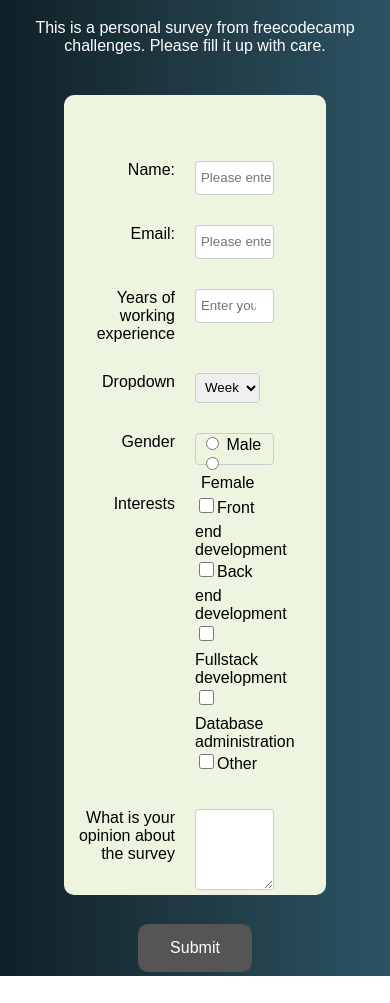
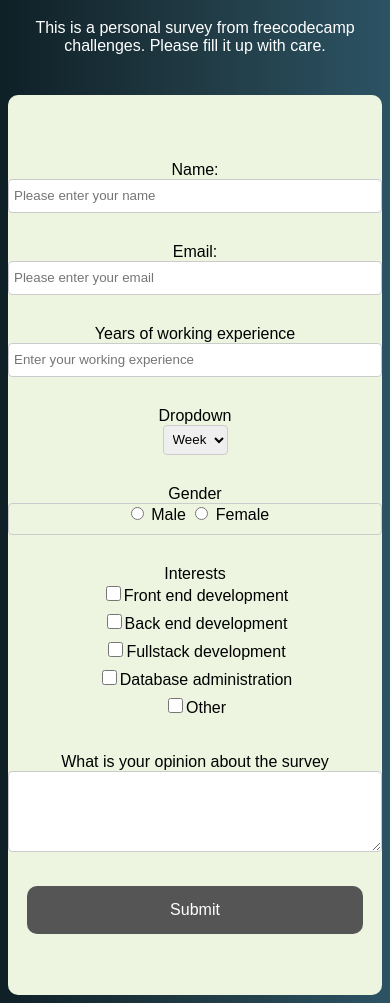
Before and after one commit to GuilhermeFerreiraAraujo/PersonalSurvey, a plain HTML site: page index.html in a window 390 px wide. Shown: the part 61-1064 px from the top of the page. Before the commit the page ends 1037 px from the top, so only its background shows below. Drawn offline with Linux system fonts and the light colour scheme.

Commit message:
Update style

```diff
--- a/styles.css
+++ b/styles.css
@@ -1,4 +1,3 @@
-
 html {
     box-sizing: border-box;
     background-image: linear-gradient(to right, #0f2027, #203a43, #2c5364);
@@ -25,21 +24,84 @@ header {
     margin-bottom: 30px;
 }
 
-.grid {
-    display: grid;
-    grid-template-columns: 50% 30%;
+@media only screen and (min-width: 640px){
+    .grid {
+        display: grid;
+        grid-template-columns: 50% 30%;
+    }
 
+    .column1 {
+        grid-column: 1;
+        text-align: right;
+        margin-right: 20px;
+    }
+    .column2 {
+        grid-column: 2;
+        text-align: left;
+    }
+    .submitBtn {
+        background-color: #555555; /* Green */
+        border: none;
+        border-radius: 10px;
+        color: white;
+        padding: 15px 32px;
+        text-align: center;
+        text-decoration: none;
+        display: inline-block;
+        font-size: 16px;
+        margin: 4px 2px;
+        cursor: pointer;
+      }
+
+    .submitBtn:active {
+        border:none;
+    }
 }
 
-.column1 {
-    grid-column: 1;
-    text-align: right;
-    margin-right: 20px;
-}
+@media only screen and (max-width:640px){
+    .grid {
+        display: grid;
+        grid-template-columns: 100%;
+    }
+    .column1 {
+        grid-column: 1;
+        text-align: left;
+        margin-right: 20px;
+        margin-bottom: 10px;
+        margin:auto;
+    }
+    .column2 {
+        grid-column: 1;
+    }
 
-.column2 {
-    grid-column: 2;
-    text-align: left;
+    .main{
+        width: 100%;
+        height: 900px;
+        background-color: #EDF5E0;
+        margin:auto;
+        text-align: center;
+        border-radius: 10px;
+        margin-top: 40px;
+    }
+
+    .submitBtn {
+        background-color: #555555; /* Green */
+        border: none;
+        border-radius: 10px;
+        color: white;
+        padding: 15px 32px;
+        text-align: center;
+        text-decoration: none;
+        display: inline-block;
+        font-size: 16px;
+        margin: 4px 2px;
+        cursor: pointer;
+        width:90%;
+      }
+
+      .submitBtn:active {
+        border:none;
+      }
 }
 
 .custom-text-box{
@@ -54,7 +116,6 @@ header {
     border-radius: 4px;
 }
 
-
 .custom-checkbox{
     width: 15px;
     height: 15px;
@@ -64,22 +125,3 @@ header {
 .checkbox-container{
     border-radius: 10px;
 }
-
-
-.submitBtn {
-    background-color: #555555; /* Green */
-    border: none;
-    border-radius: 10px;
-    color: white;
-    padding: 15px 32px;
-    text-align: center;
-    text-decoration: none;
-    display: inline-block;
-    font-size: 16px;
-    margin: 4px 2px;
-    cursor: pointer;
-  }
-
-  .submitBtn:active {
-    border:none;
-  }
```
